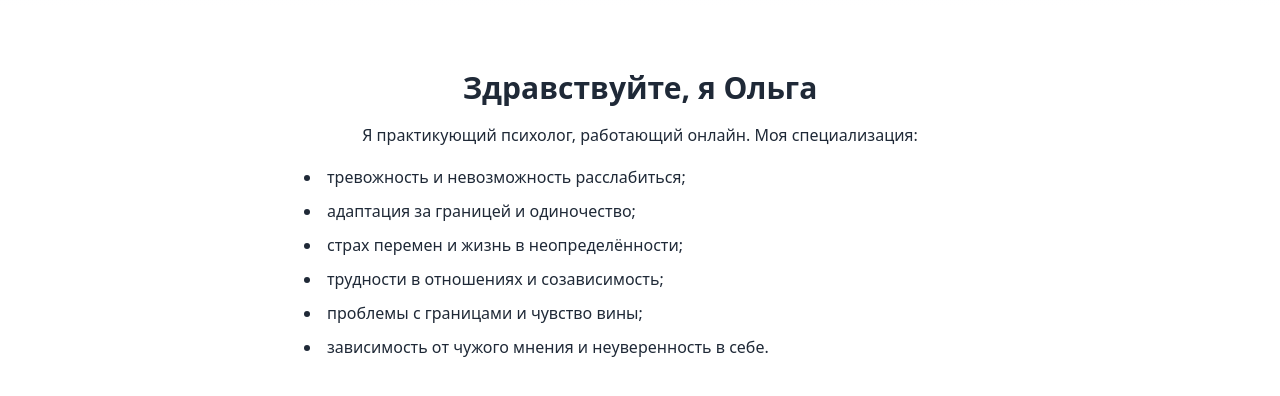
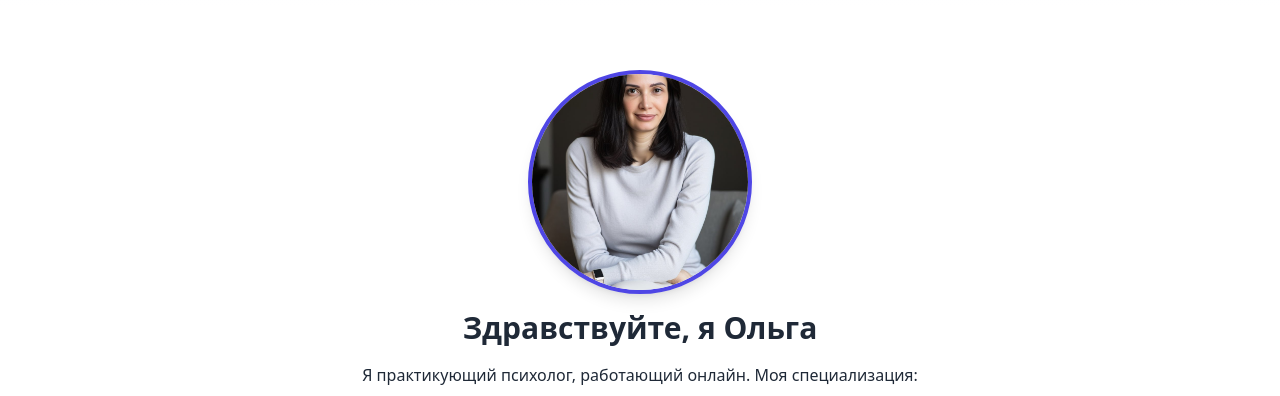
Before and after one commit to yafiknet/psychologist-landing, a plain HTML site: page index.html in a window 1280 px wide. Shown: the part 346-742 px from the top of the page. Drawn offline with nearby package versions, Linux system fonts and the light colour scheme.

Commit message:
Update index.html

```diff
--- a/index.html
+++ b/index.html
@@ -21,7 +21,11 @@
   <!-- About Olga -->
   <section class="pt-16 pb-16 bg-white">
     <div class="max-w-4xl mx-auto px-4 text-center">
-      <h2 class="text-3xl font-extrabold mb-4">Здравствуйте, я Ольга</h2>
+      <div class="flex flex-col items-center mb-6">
+        <div class="w-40 h-40 sm:w-48 sm:h-48 md:w-56 md:h-56 rounded-full overflow-hidden border-4 border-indigo-600 shadow-lg mb-4">
+          <img src="photo.jpg" alt="Фото Ольги" class="object-cover object-center w-full h-full">
+        </div>
+        <h2 class="text-3xl font-extrabold mb-4">Здравствуйте, я Ольга</h2>
       <p class="mb-4">Я практикующий психолог, работающий онлайн. Моя специализация:</p>
       <ul class="text-left list-disc list-inside max-w-2xl mx-auto mb-8 space-y-2">
         <li>тревожность и невозможность расслабиться;</li>
```
